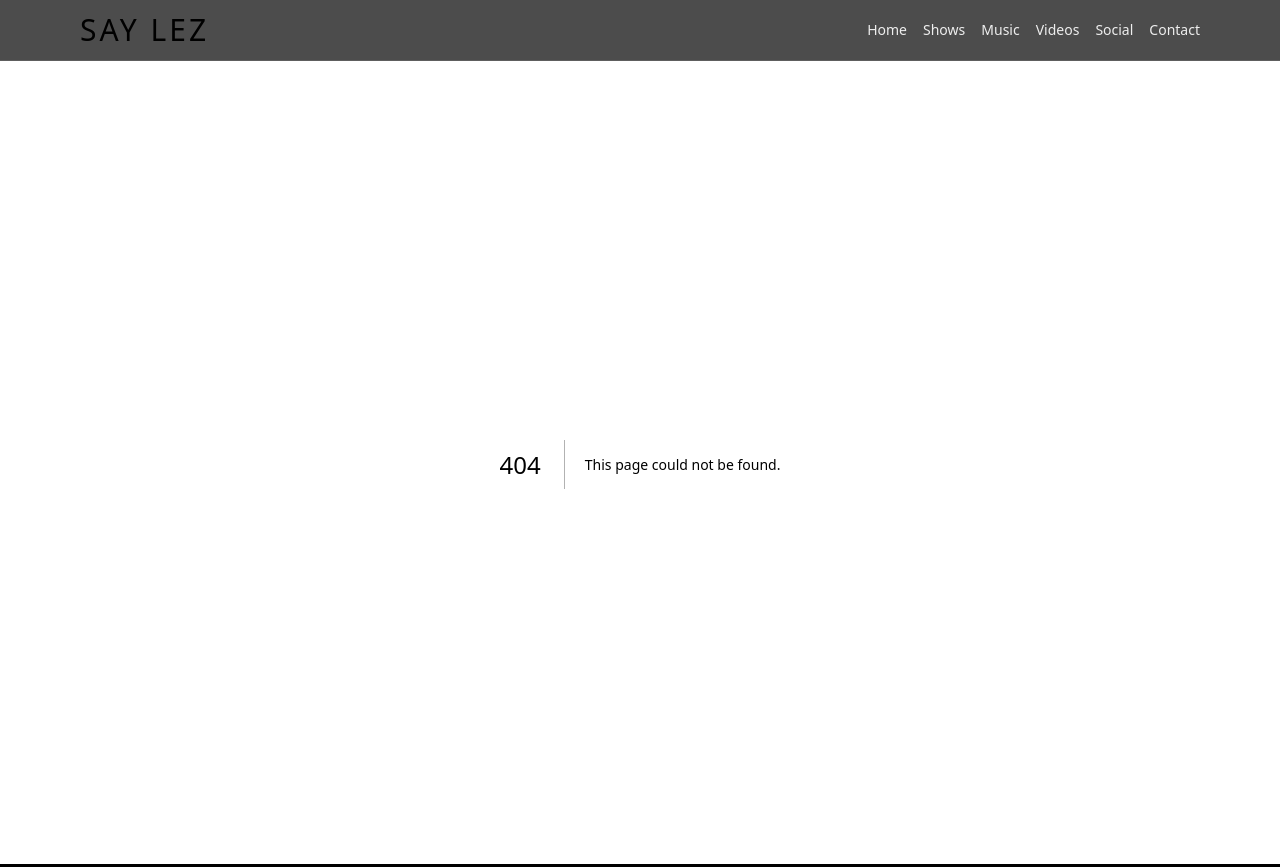
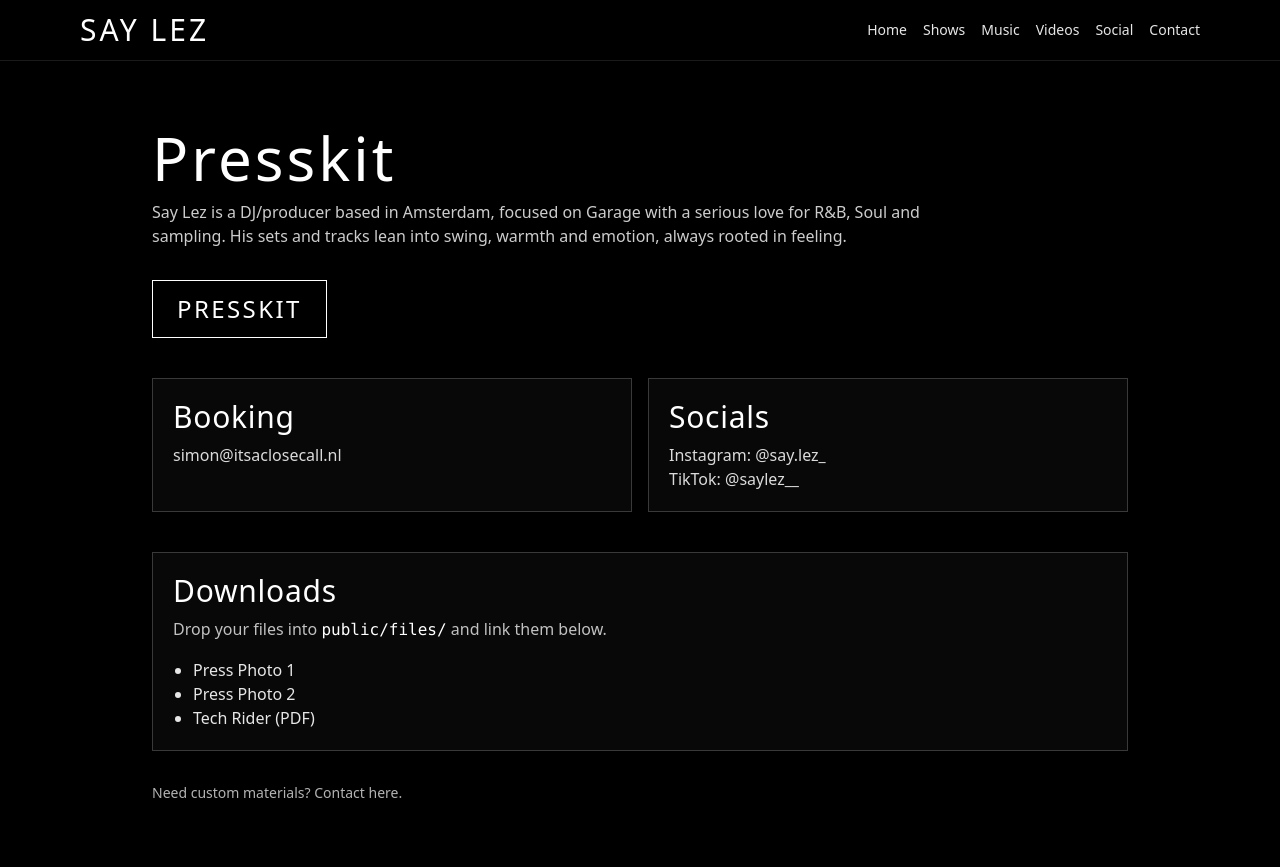
Before and after one commit to SayLezWebsite/dj-website, a Next.js app: page /presskit in a window 1280 px wide. Before the commit this address had no page. Built offline with nearby package versions, Linux system fonts and the light colour scheme.

Commit message:
Add PRESSKIT download button to Google Drive

```diff
--- /dev/null
+++ b/src/app/presskit/page.tsx
@@ -0,0 +1,50 @@
+import Link from "next/link";
+
+export default function PresskitPage() {
+  return (
+    <section className="mx-auto max-w-5xl px-6 py-16">
+      <h1 className="font-[var(--font-bebas)] text-6xl tracking-wider">Presskit</h1>
+      <p className="mt-3 max-w-3xl font-[var(--font-inter)] text-white/80">
+        Say Lez is a DJ/producer based in Amsterdam, focused on Garage with a serious love for R&B,
+        Soul and sampling. His sets and tracks lean into swing, warmth and emotion, always rooted in feeling.
+      </p>
+
+      <div className="mt-8">
+        <a
+          href="https://drive.google.com/drive/folders/1JnLIiZtqw5vBTM56z7u8yawbsQ8uGzFy?usp=sharing"
+          target="_blank"
+          rel="noreferrer"
+          className="inline-block border border-white px-6 py-3 font-[var(--font-bebas)] text-2xl tracking-widest transition hover:bg-white hover:text-black"
+        >
+          PRESSKIT
+        </a>
+      </div>
+
+      <div className="mt-10 grid gap-4 md:grid-cols-2">
+        <div className="border border-white/20 bg-white/[0.03] p-5 font-[var(--font-inter)]">
+          <p className="font-[var(--font-bebas)] text-3xl tracking-wide">Booking</p>
+          <p className="mt-2 text-white/85">simon@itsaclosecall.nl</p>
+        </div>
+        <div className="border border-white/20 bg-white/[0.03] p-5 font-[var(--font-inter)]">
+          <p className="font-[var(--font-bebas)] text-3xl tracking-wide">Socials</p>
+          <p className="mt-2 text-white/85">Instagram: @say.lez_</p>
+          <p className="text-white/85">TikTok: @saylez__</p>
+        </div>
+      </div>
+
+      <div className="mt-10 border border-white/20 bg-white/[0.03] p-5 font-[var(--font-inter)]">
+        <p className="font-[var(--font-bebas)] text-3xl tracking-wide">Downloads</p>
+        <p className="mt-2 text-white/75">Drop your files into <code className="text-white">public/files/</code> and link them below.</p>
+        <ul className="mt-4 list-disc pl-5 text-white/90">
+          <li><a className="underline" href="/files/press-photo-1.jpg" target="_blank" rel="noreferrer">Press Photo 1</a></li>
+          <li><a className="underline" href="/files/press-photo-2.jpg" target="_blank" rel="noreferrer">Press Photo 2</a></li>
+          <li><a className="underline" href="/files/tech-rider.pdf" target="_blank" rel="noreferrer">Tech Rider (PDF)</a></li>
+        </ul>
+      </div>
+
+      <div className="mt-8 font-[var(--font-inter)] text-sm text-white/70">
+        <Link href="/contact" className="underline">Need custom materials? Contact here.</Link>
+      </div>
+    </section>
+  );
+}
```
